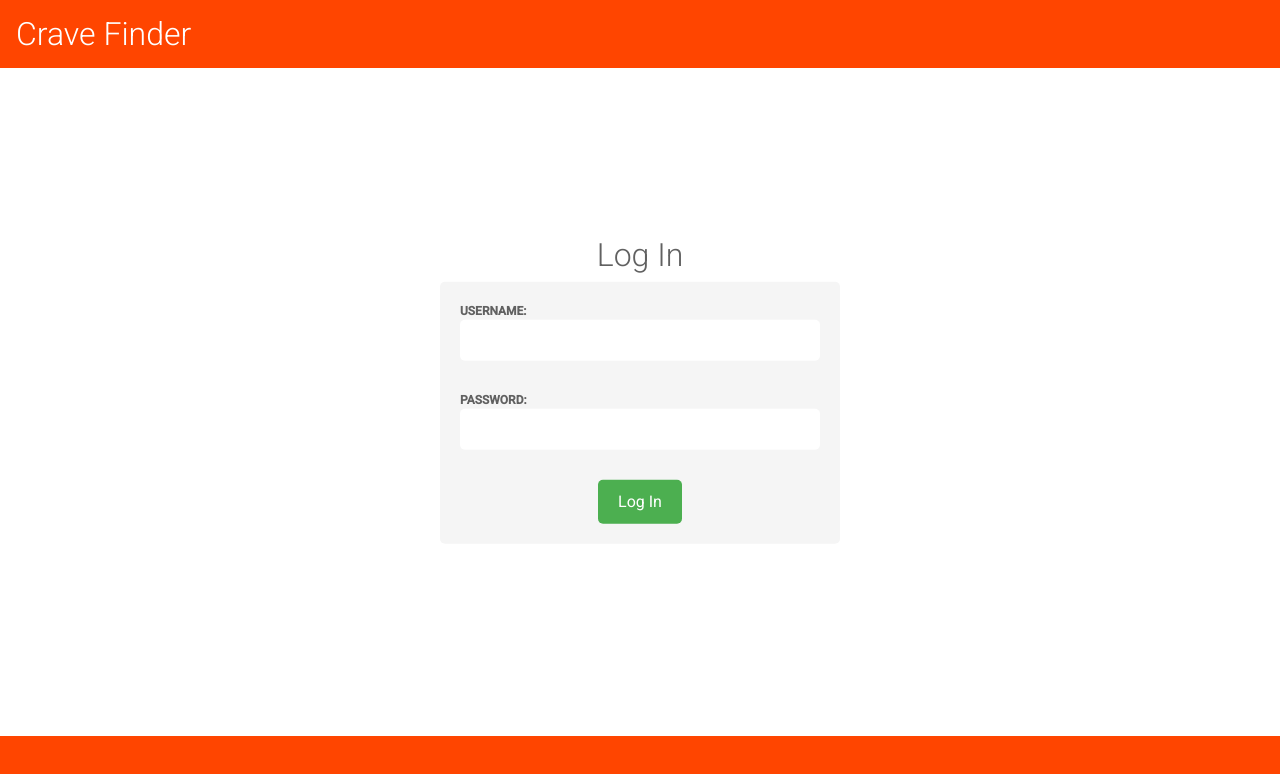
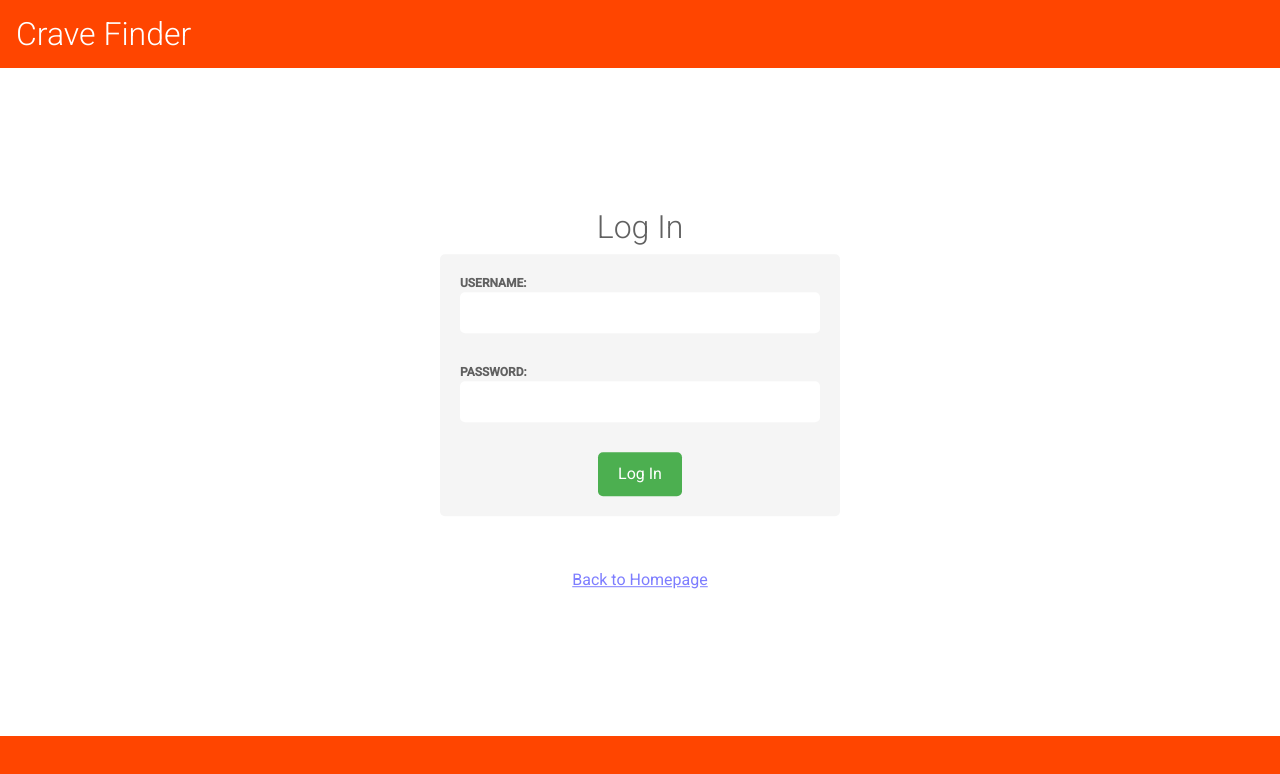
Before and after one commit to ZacharyBournand/crave-finder, an Angular app in the folder frontend/: page /login in a window 1280 px wide. Shown: the top 774 px of the page. Built offline with nearby package versions, Linux system fonts and the light colour scheme.

Commit message:
Added a 'Back to Homepage' hyperlink in the user registration and login pages

```diff
--- a/frontend/src/app/login-page/login-page.component.css
+++ b/frontend/src/app/login-page/login-page.component.css
@@ -9,7 +9,6 @@ div {
 h1 {
     text-align: center;
 }
-
 
 form {
     width: 400px;
@@ -58,6 +57,7 @@ p {
     justify-content: center;
     align-items: center;
 }
+
 .bottom {
     width: 100%;
     height: 128px;
@@ -66,3 +66,15 @@ p {
     background-color:orangered;
     top: 100%;
 }
+
+.hyperlink-to-homepage {
+    text-decoration: underline;
+    display: flex;
+    justify-content: center;
+    color: rgba(0, 0, 255, 0.508);
+    margin-top: 4vw;
+}
+
+.hyperlink-to-homepage:hover {
+    color: darkblue;
+}
--- a/frontend/src/app/login-page/login-page.component.html
+++ b/frontend/src/app/login-page/login-page.component.html
@@ -1,6 +1,7 @@
 <div>
-<h1>Log In</h1>
-<form (ngSubmit)="onSubmit($event)">
+  <h1>Log In</h1>
+
+  <form (ngSubmit)="onSubmit($event)">
     <label>
       Username:
       <input type="username" name="username" [(ngModel)]="user.username" required>
@@ -12,11 +13,13 @@
     </label>
 
     <span class="center">
-    <button type="submit">Log In</button>
+      <button type="submit">Log In</button>
     </span>
-</form>
+  </form>
 
-<p>{{ responseMessage }}</p>
+  <p>{{ responseMessage }}</p>
+
+  <a class="hyperlink-to-homepage" [routerLink]="['/']">Back to Homepage</a>
 </div>
 
 <div class="bottom"></div>
--- a/frontend/src/app/user-registration/user-registration.component.css
+++ b/frontend/src/app/user-registration/user-registration.component.css
@@ -72,3 +72,15 @@ p {
     background-color:orangered;
     top: 100%;
 }
+
+.hyperlink-to-homepage {
+    text-decoration: underline;
+    display: flex;
+    justify-content: center;
+    color: rgba(0, 0, 255, 0.508);
+    margin-top: 3.5vw;
+}
+
+.hyperlink-to-homepage:hover {
+    color: darkblue;
+}
--- a/frontend/src/app/user-registration/user-registration.component.html
+++ b/frontend/src/app/user-registration/user-registration.component.html
@@ -1,13 +1,16 @@
 <div>
-<h1>Register</h1>
-<form (ngSubmit)="onSubmit($event)">
+  <h1>Register</h1>
+
+  <form (ngSubmit)="onSubmit($event)">
     <label>
       Username:
       <input type="username" name="username" [(ngModel)]="user.username" required>
     </label>
 
-    <span>Password must contain one uppercase, one lowercase, one number, one special character
-      and be between 5 and 50 characters.</span>
+    <span>
+      Password must contain one uppercase, one lowercase, one number, one special character
+      and be between 5 and 50 characters.
+    </span>
 
     <label>
       Password:
@@ -15,12 +18,13 @@
     </label>
 
     <span class="center">
-    <button type="submit">Register</button>
+      <button type="submit">Register</button>
     </span>
-</form>
+  </form>
 
+  <p>{{ responseMessage }}</p>
 
-<p>{{ responseMessage }}</p>
+  <a class="hyperlink-to-homepage" [routerLink]="['/']">Back to Homepage</a>
 </div>
 
 <div class="bottom"></div>
```
